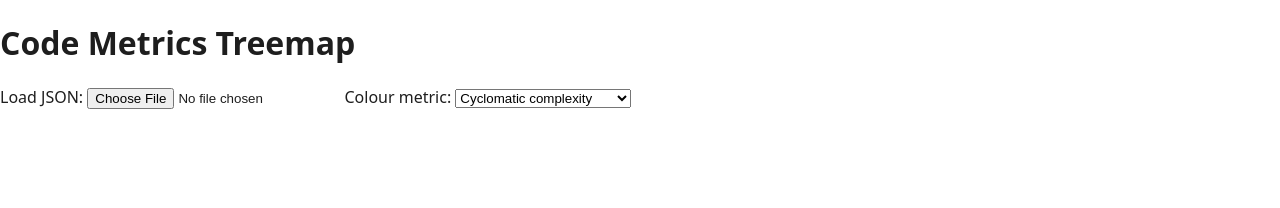
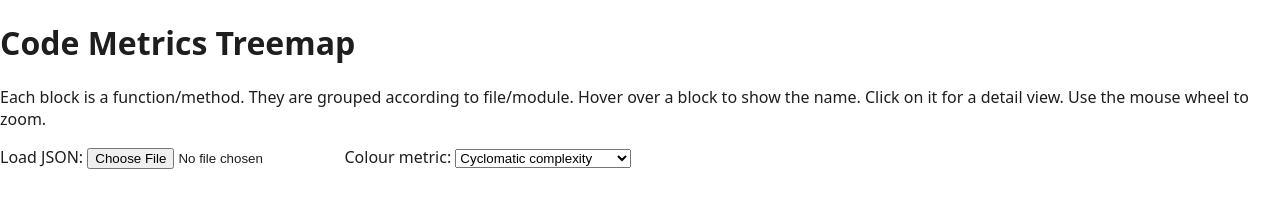
Before and after one commit to BenjaminBossan/code-checker, a plain HTML site: page index.html in a window 1280 px wide. Drawn offline with nearby package versions, Linux system fonts and the light colour scheme.

Commit message:
Better document usage

```diff
--- a/index.html
+++ b/index.html
@@ -11,6 +11,9 @@
   <body class="min-h-screen flex flex-col">
     <header class="px-4 py-2 shadow-md bg-white flex flex-wrap gap-4 items-start">
       <h1 class="text-xl font-semibold grow">Code Metrics Treemap</h1>
+      <p>
+        Each block is a function/method. They are grouped according to file/module. Hover over a block to show the name. Click on it for a detail view. Use the mouse wheel to zoom.
+      </p>
       <label class="text-sm font-medium">Load JSON:
         <input id="fileInput" type="file" accept="application/json" class="ml-2" />
       </label>
```
Also changed, not shown: 1 other file.
